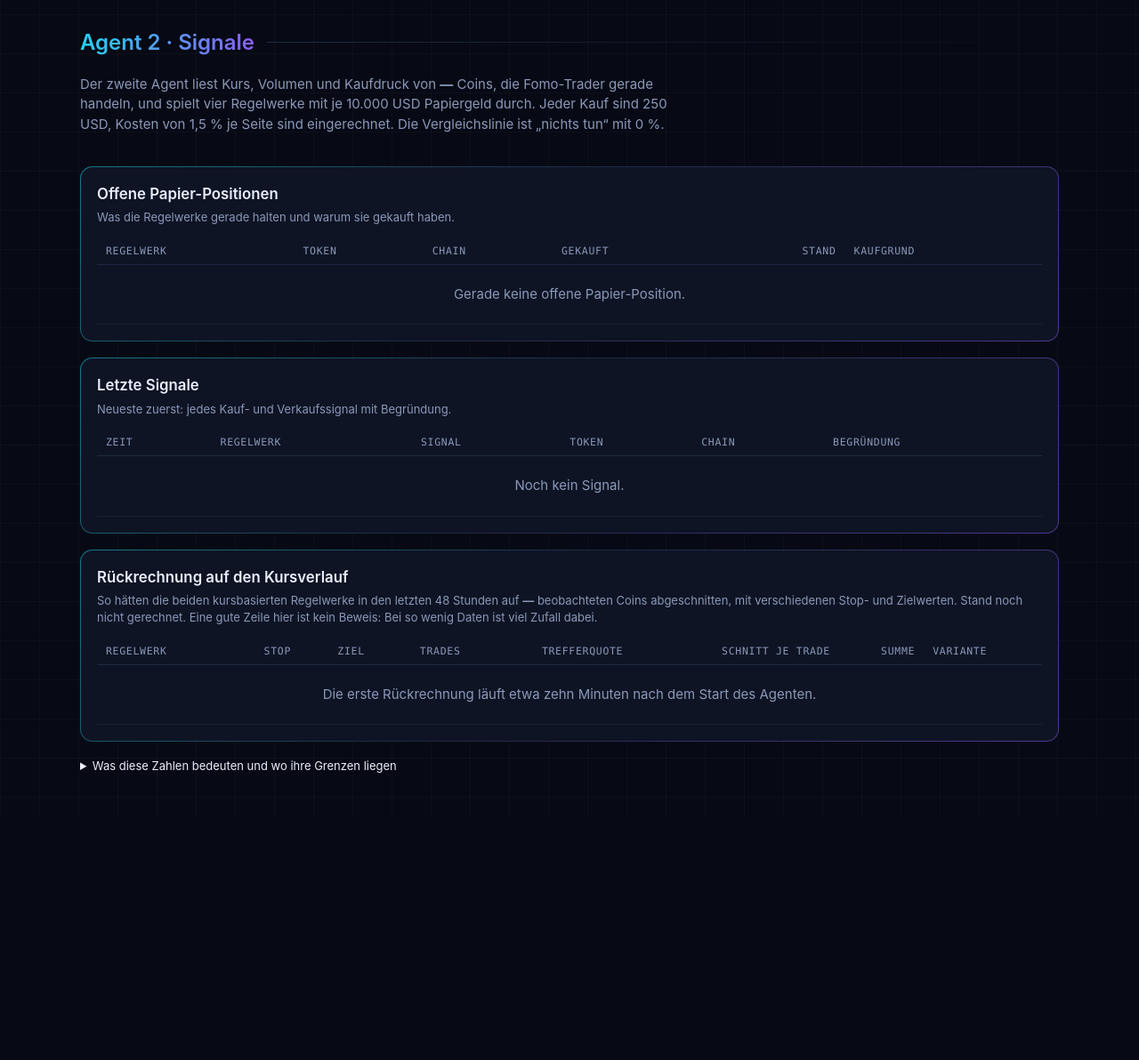
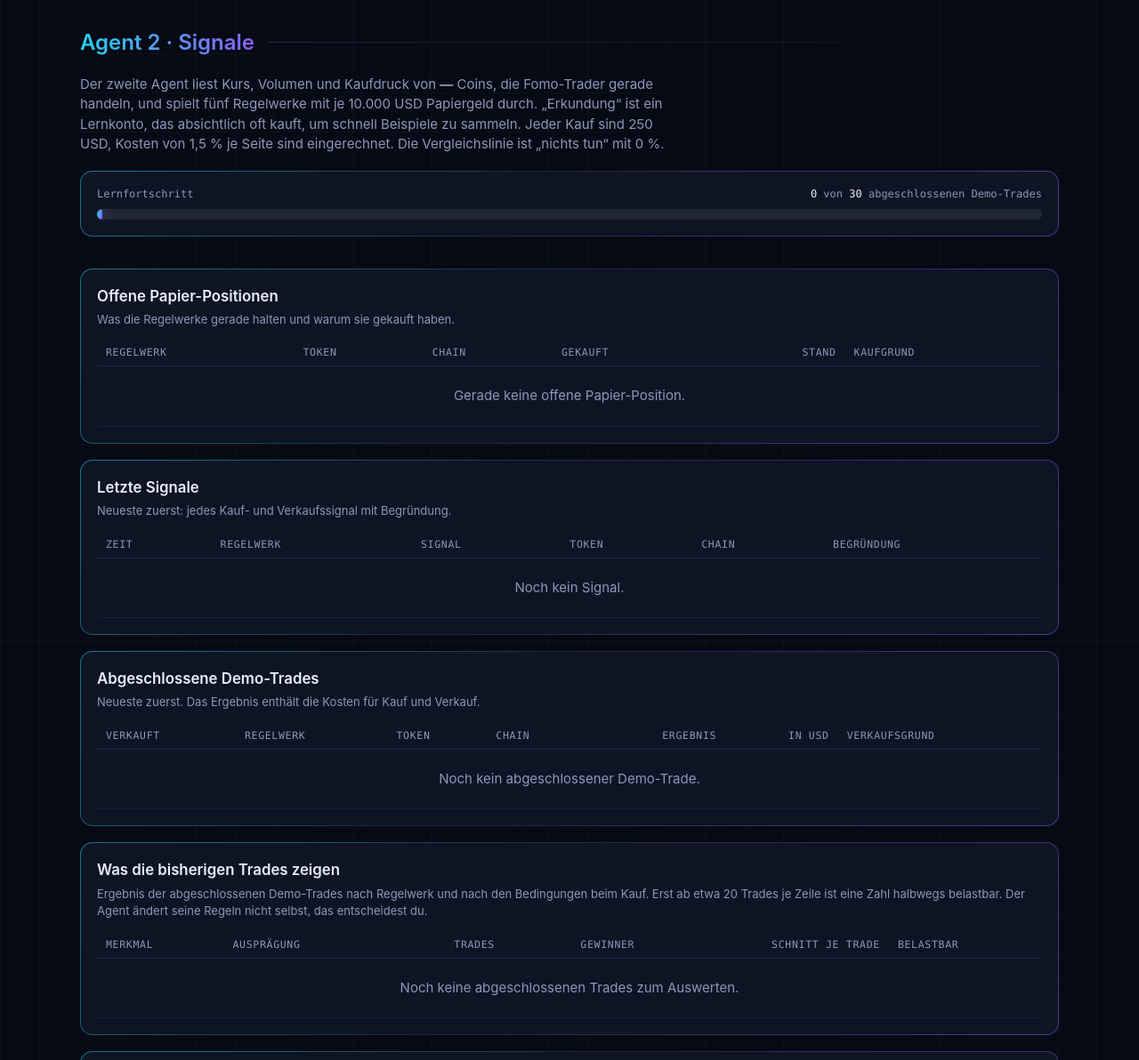
Before and after one commit to loti-karotti/fomo-agent-dashboard, a plain HTML site: page index.html in a window 1280 px wide. Shown: the part 1216-2408 px from the top of the page at 89% size. Before the commit the page ends 2136 px from the top, so only its background shows below. Drawn offline with Linux system fonts and the light colour scheme.

Commit message:
Lernkonto und Auswertung

```diff
--- a/index.html
+++ b/index.html
@@ -122,7 +122,12 @@ li { margin: 4px 0; max-width: 75ch; }
   </section>
 
   <div class="divider"><h2>Agent 2 · Signale</h2></div>
-  <p class="intro">Der zweite Agent liest Kurs, Volumen und Kaufdruck von <b id="a2-coins">—</b> Coins, die Fomo-Trader gerade handeln, und spielt vier Regelwerke mit je 10.000 USD Papiergeld durch. Jeder Kauf sind 250 USD, Kosten von 1,5 % je Seite sind eingerechnet. Die Vergleichslinie ist „nichts tun“ mit 0 %.</p>
+  <p class="intro">Der zweite Agent liest Kurs, Volumen und Kaufdruck von <b id="a2-coins">—</b> Coins, die Fomo-Trader gerade handeln, und spielt fünf Regelwerke mit je 10.000 USD Papiergeld durch. „Erkundung“ ist ein Lernkonto, das absichtlich oft kauft, um schnell Beispiele zu sammeln. Jeder Kauf sind 250 USD, Kosten von 1,5 % je Seite sind eingerechnet. Die Vergleichslinie ist „nichts tun“ mit 0 %.</p>
+
+  <section class="card window">
+    <div class="row"><span>Lernfortschritt</span><span><b id="a2-done">—</b> von <b id="a2-goal">—</b> abgeschlossenen Demo-Trades</span></div>
+    <div class="track" role="img" aria-label="Fortschritt zum Ziel abgeschlossener Demo-Trades"><div class="fill" id="a2-fill"></div></div>
+  </section>
 
   <section class="strats" id="strats"></section>
 
@@ -136,6 +141,18 @@ li { margin: 4px 0; max-width: 75ch; }
     <h2>Letzte Signale</h2>
     <p class="sub">Neueste zuerst: jedes Kauf- und Verkaufssignal mit Begründung.</p>
     <div class="scroll"><table><thead><tr><th>Zeit</th><th>Regelwerk</th><th>Signal</th><th>Token</th><th>Chain</th><th>Begründung</th></tr></thead><tbody id="t-sig"></tbody></table></div>
+  </section>
+
+  <section class="card">
+    <h2>Abgeschlossene Demo-Trades</h2>
+    <p class="sub">Neueste zuerst. Das Ergebnis enthält die Kosten für Kauf und Verkauf.</p>
+    <div class="scroll"><table><thead><tr><th>Verkauft</th><th>Regelwerk</th><th>Token</th><th>Chain</th><th class="num">Ergebnis</th><th class="num">in USD</th><th>Verkaufsgrund</th></tr></thead><tbody id="t-done"></tbody></table></div>
+  </section>
+
+  <section class="card">
+    <h2>Was die bisherigen Trades zeigen</h2>
+    <p class="sub">Ergebnis der abgeschlossenen Demo-Trades nach Regelwerk und nach den Bedingungen beim Kauf. Erst ab etwa 20 Trades je Zeile ist eine Zahl halbwegs belastbar. Der Agent ändert seine Regeln nicht selbst, das entscheidest du.</p>
+    <div class="scroll"><table><thead><tr><th>Merkmal</th><th>Ausprägung</th><th class="num">Trades</th><th class="num">Gewinner</th><th class="num">Schnitt je Trade</th><th>Belastbar</th></tr></thead><tbody id="t-learn"></tbody></table></div>
   </section>
 
   <section class="card">
@@ -231,6 +248,12 @@ li { margin: 4px 0; max-width: 75ch; }
       tr.append(el('td', null, d.strategie), el('td', null, '$' + d.token), el('td', 'mono', d.chain), el('td', 'mono', d.gekauft), el('td', cls(d.stand_pct), signed(d.stand_pct, 1, ' %')), el('td', null, d.grund)); return tr; });
     rowsOrEmpty($('t-sig'), s.liste_signale || [], 6, 'Noch kein Signal.', (d) => { const tr = el('tr');
       tr.append(el('td', 'mono', d.zeit), el('td', null, d.strategie), pill(d.aktion, d.aktion === 'kaufen' ? 'buy' : 'sell'), el('td', null, '$' + d.token), el('td', 'mono', d.chain), el('td', null, d.detail)); return tr; });
+    $('a2-done').textContent = de(s.a2_abgeschlossen || 0); $('a2-goal').textContent = de(s.a2_ziel || 30);
+    $('a2-fill').style.width = Math.min(100, (s.a2_abgeschlossen || 0) / (s.a2_ziel || 30) * 100) + '%';
+    rowsOrEmpty($('t-done'), s.liste_abgeschlossen || [], 7, 'Noch kein abgeschlossener Demo-Trade.', (d) => { const tr = el('tr');
+      tr.append(el('td', 'mono', d.zeit), el('td', null, d.strategie), el('td', null, '$' + d.token), el('td', 'mono', d.chain), el('td', cls(d.ergebnis_pct), signed(d.ergebnis_pct, 1, ' %')), el('td', cls(d.ergebnis_usd), signed(d.ergebnis_usd, 2, '')), el('td', null, d.grund)); return tr; });
+    rowsOrEmpty($('t-learn'), s.liste_lernen || [], 6, 'Noch keine abgeschlossenen Trades zum Auswerten.', (d) => { const tr = el('tr');
+      tr.append(el('td', null, d.gruppe), el('td', null, d.auspraegung), el('td', 'num', d.trades), el('td', 'num', de(d.gewinner_pct) + ' %'), el('td', cls(d.schnitt_pct), signed(d.schnitt_pct, 2, ' %')), pill(d.belastbar, d.belastbar === 'ja' ? 'ok' : 'muted')); return tr; });
     $('bt-coins').textContent = s.bt_coins ? de(s.bt_coins) : '—'; $('bt-stand').textContent = s.bt_stand || 'noch nicht gerechnet';
     rowsOrEmpty($('t-bt'), s.liste_backtest || [], 8, 'Die erste Rückrechnung läuft etwa zehn Minuten nach dem Start des Agenten.', (d) => { const tr = el('tr');
       tr.append(el('td', null, d.strategie), el('td', 'num', de(d.stop) + ' %'), el('td', 'num', '+' + de(d.ziel) + ' %'), el('td', 'num', d.trades), el('td', 'num', de(d.trefferquote_pct) + ' %'),
```
